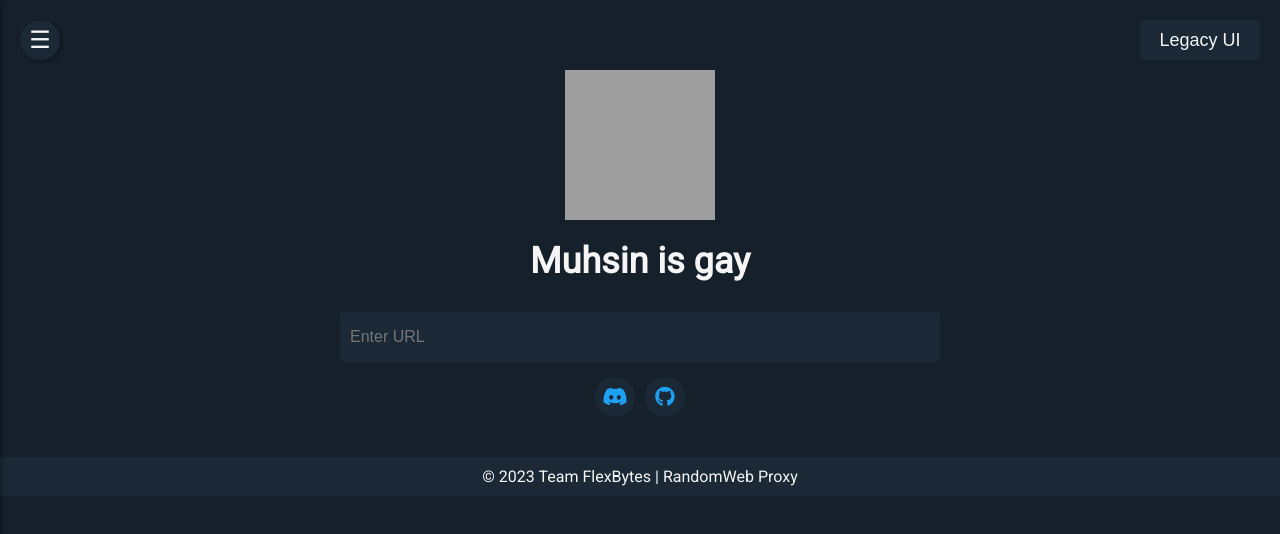
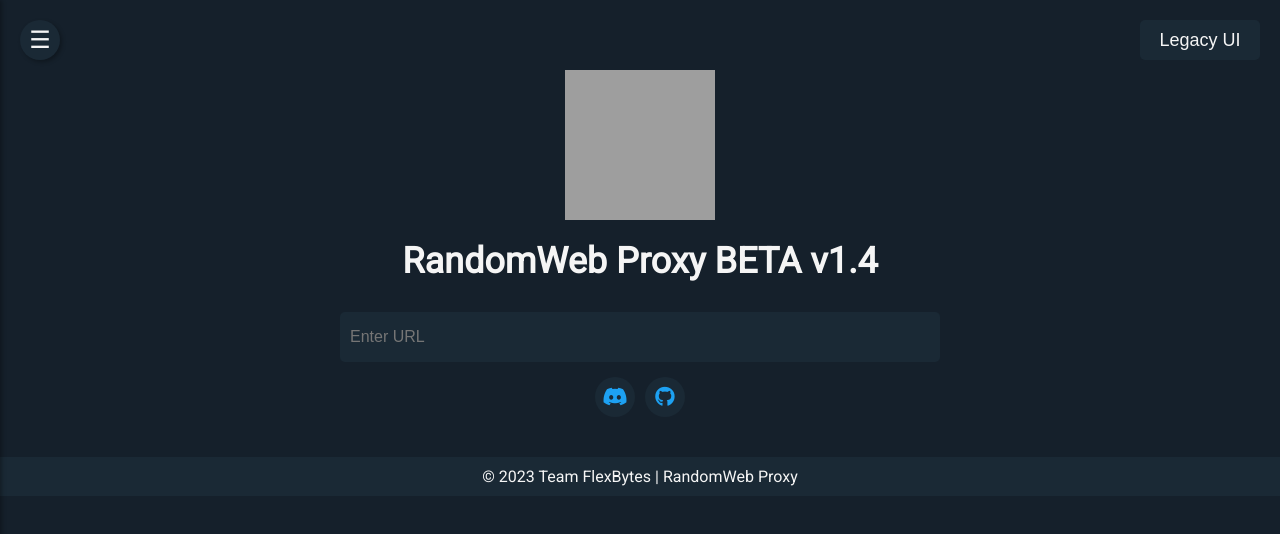
Before and after one commit to team-nolimit/RandomWebProxy-NEW, a website: page public/index.html in a window 1280 px wide. Drawn offline with Linux system fonts and the light colour scheme; grey boxes are pictures that could not be loaded.

Commit message:
Update index.html

```diff
--- a/public/index.html
+++ b/public/index.html
@@ -18,7 +18,7 @@
     <button class="open-btn" onclick="openSideNav()">&#9776;</button>
     <div class="container">
       <img class="logo" src="https://cdn.glitch.global/10aa286e-2691-4343-b823-55e445bcfd24/Anonymous_emblem.svg.png?v=1677942826310" alt="Anonymous">
-      <h1 class="title">Muhsin is gay</h1>
+      <h1 class="title">RandomWeb Proxy BETA v1.4</h1>
       <div class="searchbar">
         <input id="input" placeholder="Enter URL" autofocus onkeydown="if (event.keyCode === 13) go()">
       </div>
```
